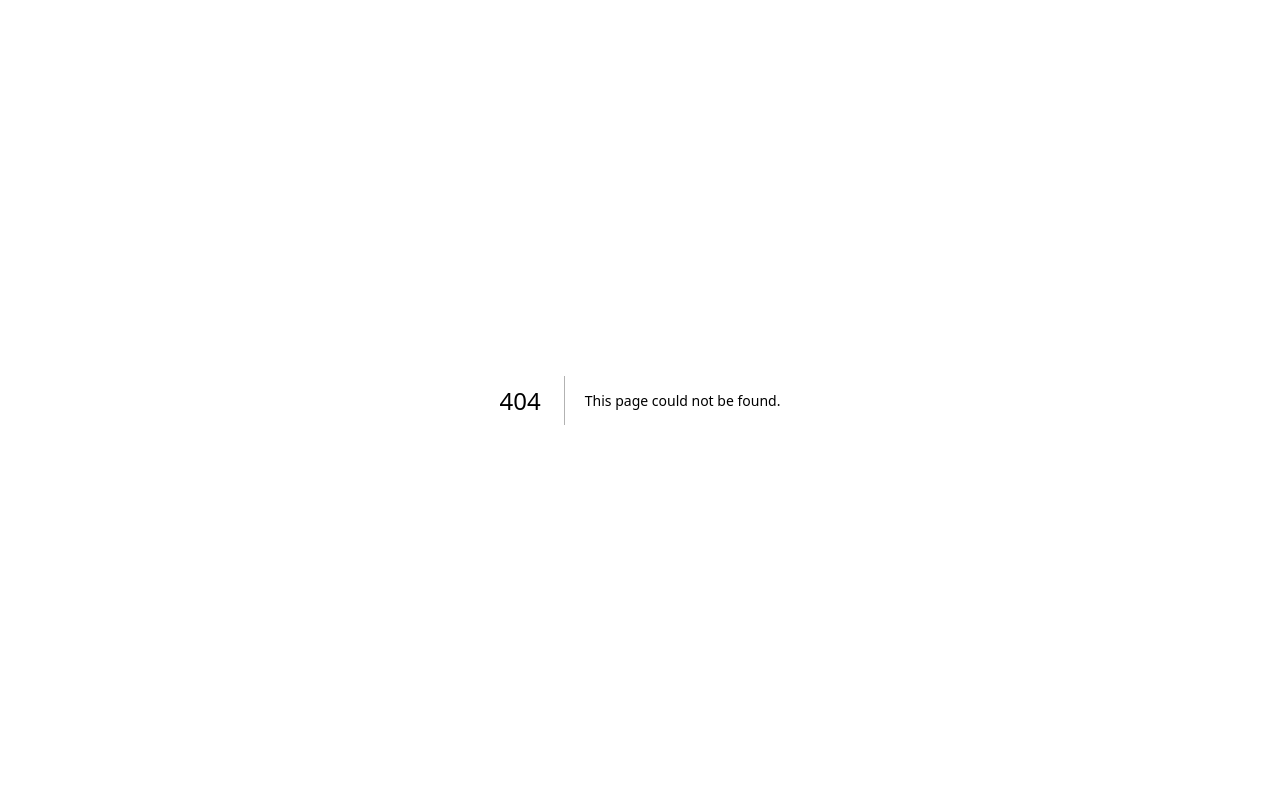
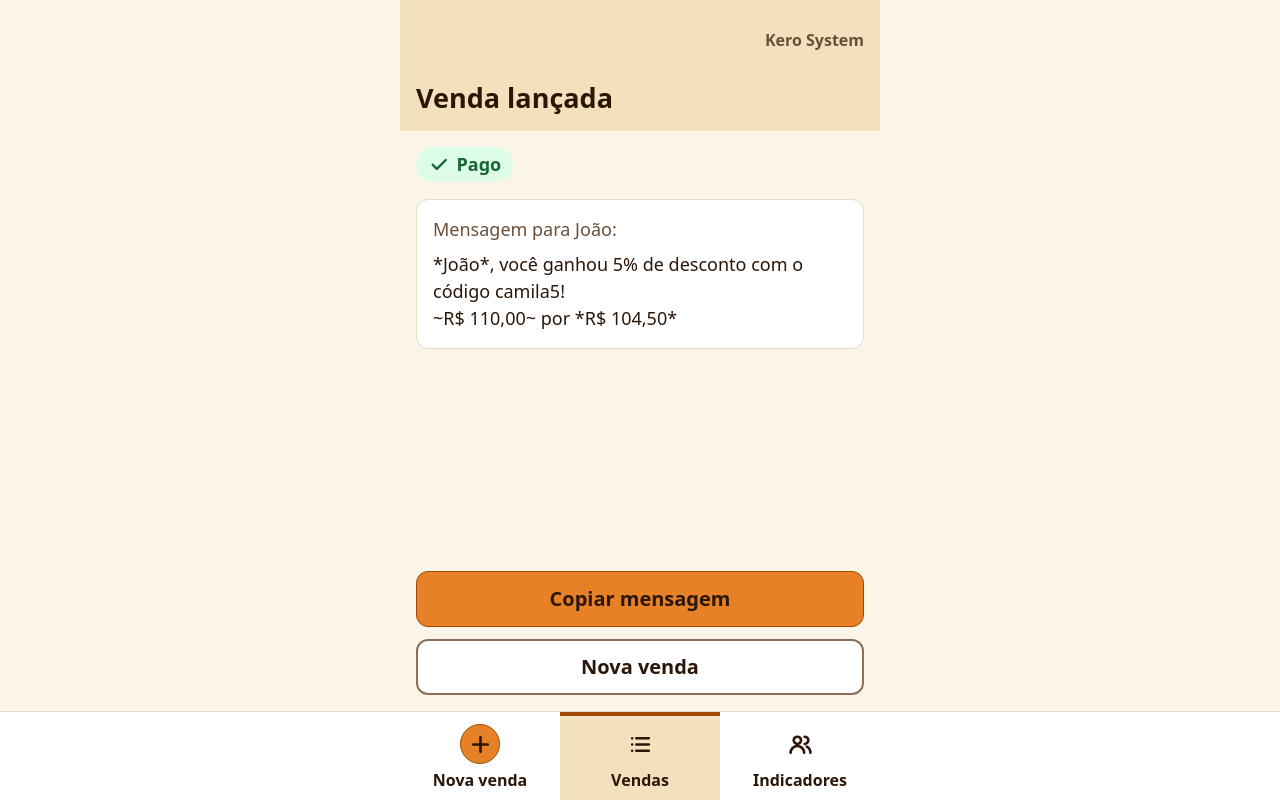
Before and after one commit to marc-alves/kerosytem, a Next.js app: page /vendas/a-ven-1/lancada in a window 1280 px wide. Before the commit this address had no page. Built offline with nearby package versions, Linux system fonts and the light colour scheme.

Commit message:
T20: tela Venda lançada com Copiar mensagem (spec 10.6, seção 8)
Cópia com reserva para quando não há navigator.clipboard (fora de HTTPS).

Co-Authored-By: Claude Opus 5.5 <noreply@anthropic.com>

```diff
--- /dev/null
+++ b/app/(app)/vendas/[id]/lancada/botao-copiar.tsx
@@ -0,0 +1,51 @@
+"use client";
+
+import { useState } from "react";
+import { Botao } from "@/components/botao";
+
+/** Reserva para quando não há `navigator.clipboard` (só existe em HTTPS, ex.: testando pela rede local). */
+function copiarSemClipboard(texto: string): boolean {
+  const area = document.createElement("textarea");
+  area.value = texto;
+  area.setAttribute("readonly", "");
+  area.style.position = "fixed";
+  area.style.opacity = "0";
+  document.body.appendChild(area);
+  area.select();
+  try {
+    return document.execCommand("copy");
+  } finally {
+    area.remove();
+  }
+}
+
+/** Copia o texto cru, com `*` e `~` (seção 8); vira "✓ Copiado" e fica assim enquanto estiver na tela. */
+export function BotaoCopiar({ texto }: { texto: string }) {
+  const [copiado, setCopiado] = useState(false);
+  const [erro, setErro] = useState(false);
+
+  async function copiar() {
+    let ok: boolean;
+    try {
+      await navigator.clipboard.writeText(texto);
+      ok = true;
+    } catch {
+      ok = copiarSemClipboard(texto);
+    }
+    setCopiado(ok);
+    setErro(!ok);
+  }
+
+  return (
+    <>
+      <Botao onClick={copiar} aria-live="polite">
+        {copiado ? "✓ Copiado" : "Copiar mensagem"}
+      </Botao>
+      {erro && (
+        <p role="alert" className="text-base font-semibold text-erro-texto">
+          Não deu para copiar. Tente de novo.
+        </p>
+      )}
+    </>
+  );
+}
--- /dev/null
+++ b/app/(app)/vendas/[id]/lancada/page.tsx
@@ -0,0 +1,70 @@
+import Link from "next/link";
+import { Suspense } from "react";
+import { BotaoCopiar } from "@/app/(app)/vendas/[id]/lancada/botao-copiar";
+import { classesBotao } from "@/components/botao";
+import { Cabecalho } from "@/components/cabecalho";
+import { Cartao } from "@/components/cartao";
+import { Carregando, Vazio } from "@/components/estados";
+import { SeloStatus } from "@/components/selo-status";
+import { repositorio } from "@/lib/dados/sessao";
+import { formatarReais } from "@/lib/formato/numero";
+import { gerarMensagem } from "@/lib/indicacao/mensagem";
+
+async function VendaLancada({ params }: { params: PageProps<"/vendas/[id]/lancada">["params"] }) {
+  const { id } = await params;
+  const venda = await (await repositorio()).venda(id);
+  if (!venda) return <Vazio mensagem="Venda não encontrada." />;
+
+  // A mensagem sai dos valores gravados na venda: recarregar mostra a mesma (spec 10.6).
+  const mensagem =
+    venda.codigo && venda.status !== "cancelada"
+      ? gerarMensagem({
+          nome: venda.cliente.nome,
+          descontoBp: venda.descontoBp,
+          codigo: venda.codigo.codigo,
+          valorOriginal: venda.valorOriginal,
+          valorFinal: venda.valorFinal,
+        })
+      : null;
+
+  return (
+    <>
+      <div className="flex flex-col gap-4 px-4 py-4">
+        <div>
+          <SeloStatus status={venda.status} />
+        </div>
+        {mensagem ? (
+          <Cartao>
+            <p className="mb-2 text-base text-texto-suave">Mensagem para {venda.cliente.nome}:</p>
+            <p className="text-base whitespace-pre-wrap select-all">{mensagem}</p>
+          </Cartao>
+        ) : (
+          <Cartao className="flex flex-col gap-1">
+            <p className="text-botao font-semibold">{venda.cliente.nome}</p>
+            <p className="text-valor-destaque font-semibold whitespace-nowrap tabular-nums">
+              {formatarReais(venda.valorFinal)}
+            </p>
+          </Cartao>
+        )}
+      </div>
+      <div className="mt-auto flex flex-col gap-3 px-4 pt-3 pb-4">
+        {mensagem && <BotaoCopiar texto={mensagem} />}
+        <Link href="/vendas/nova" className={classesBotao(mensagem ? "secundario" : "primario")}>
+          Nova venda
+        </Link>
+      </div>
+    </>
+  );
+}
+
+/** Spec 10.6: a tela pertence à venda, não ao formulário. */
+export default function PaginaVendaLancada({ params }: PageProps<"/vendas/[id]/lancada">) {
+  return (
+    <div className="flex flex-1 flex-col">
+      <Cabecalho titulo="Venda lançada" />
+      <Suspense fallback={<Carregando />}>
+        <VendaLancada params={params} />
+      </Suspense>
+    </div>
+  );
+}
--- a/specs/001-indicacao/tasks.md
+++ b/specs/001-indicacao/tasks.md
@@ -56,7 +56,7 @@ Ordem sugerida. Cada tarefa é pequena e entregável sozinha; "depende de" indic
 - [x] T18. Criar código (**spec 10.4**) em 2 passos, sem conferência: passo 1 código (mostra "Fica assim: …"), tipo e desconto; passo 2 validade e limite de usos (padrão 10) com a frase "Depois de criado, o código não pode ser mudado"; erros da spec; volta ao detalhe com "Código {codigo} criado."; checklist (depende de T40, T31)
 - [x] T32. Desativar e reativar código no detalhe do indicador (**spec 10.3**, RN2), com diálogo, sem afetar vendas antigas; checklist (depende de T18, T21)
 - [x] T19. Nova venda em 3 telas (**spec 10.5**): tela 1 telefone do cliente (nome só se for novo), tela 2 código (opcional) e valor com as recusas da spec, tela 3 conferência com avisos e botão "Lançar venda" (sem toque duplo); "Voltar" mantém o que foi digitado; checklist (depende de T14, T26, T29, T38, T39, T31)
-- [ ] T20. Venda lançada em `/vendas/[id]/lancada` (**spec 10.6**): venda com código mostra a mensagem com botão **Copiar mensagem** (texto cru com `*` e `~`; vira "✓ Copiado" e fica assim); venda sem código mostra "Venda lançada" e o valor; nos dois casos, selo e botão **Nova venda**; recarregar mantém a tela; checklist (depende de T19)
+- [x] T20. Venda lançada em `/vendas/[id]/lancada` (**spec 10.6**): venda com código mostra a mensagem com botão **Copiar mensagem** (texto cru com `*` e `~`; vira "✓ Copiado" e fica assim); venda sem código mostra "Venda lançada" e o valor; nos dois casos, selo e botão **Nova venda**; recarregar mantém a tela; checklist (depende de T19)
 - [ ] T33. **Desfazer esta venda** na tela de sucesso (**spec 10.6**): cancela a venda pendente recém-lançada, com diálogo; depois, selo "Cancelada" e o link some; checklist (depende de T15, T20)
 - [x] T21. Detalhe do indicador (**spec 10.3**): resumo, códigos com tipo, desconto, validade, usos e aviso de limite com **Criar novo código**; vendas ("Aguardando pagamento" e "Pago") com **Confirmar recebimento** e as recusas da spec 10.8; **sem seção de pagamentos**; checklist (depende de T15, T39, T31)
 - [ ] T22. Lista de vendas (**spec 10.7**): filtros de indicador, período (Hoje, Últimos 7 dias, Últimos 30 dias, Tudo) e situação na URL, cartões e **Confirmar recebimento** nas que aguardam pagamento; vazio com **Nova venda**; checklist (depende de T15, T39, T31)
```
